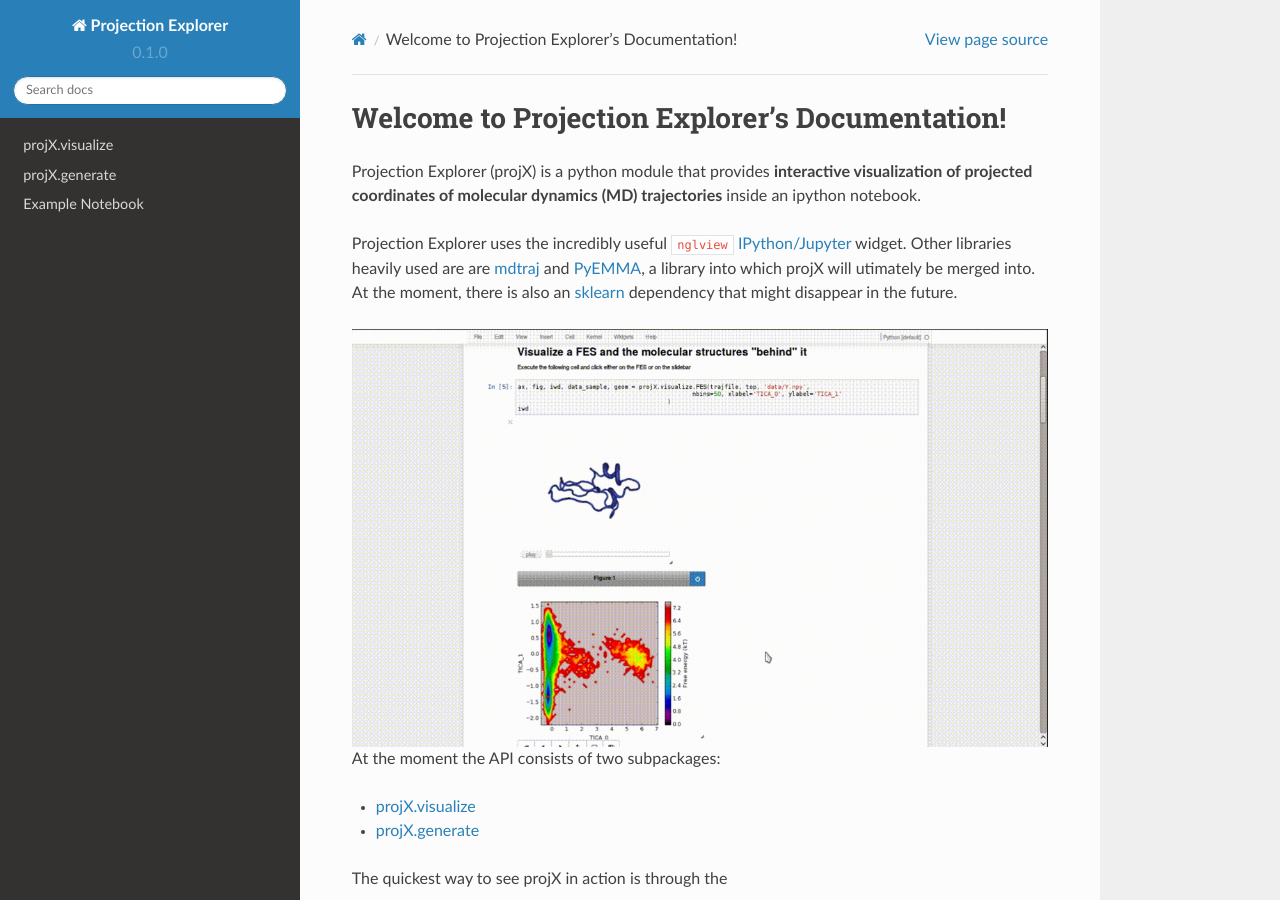
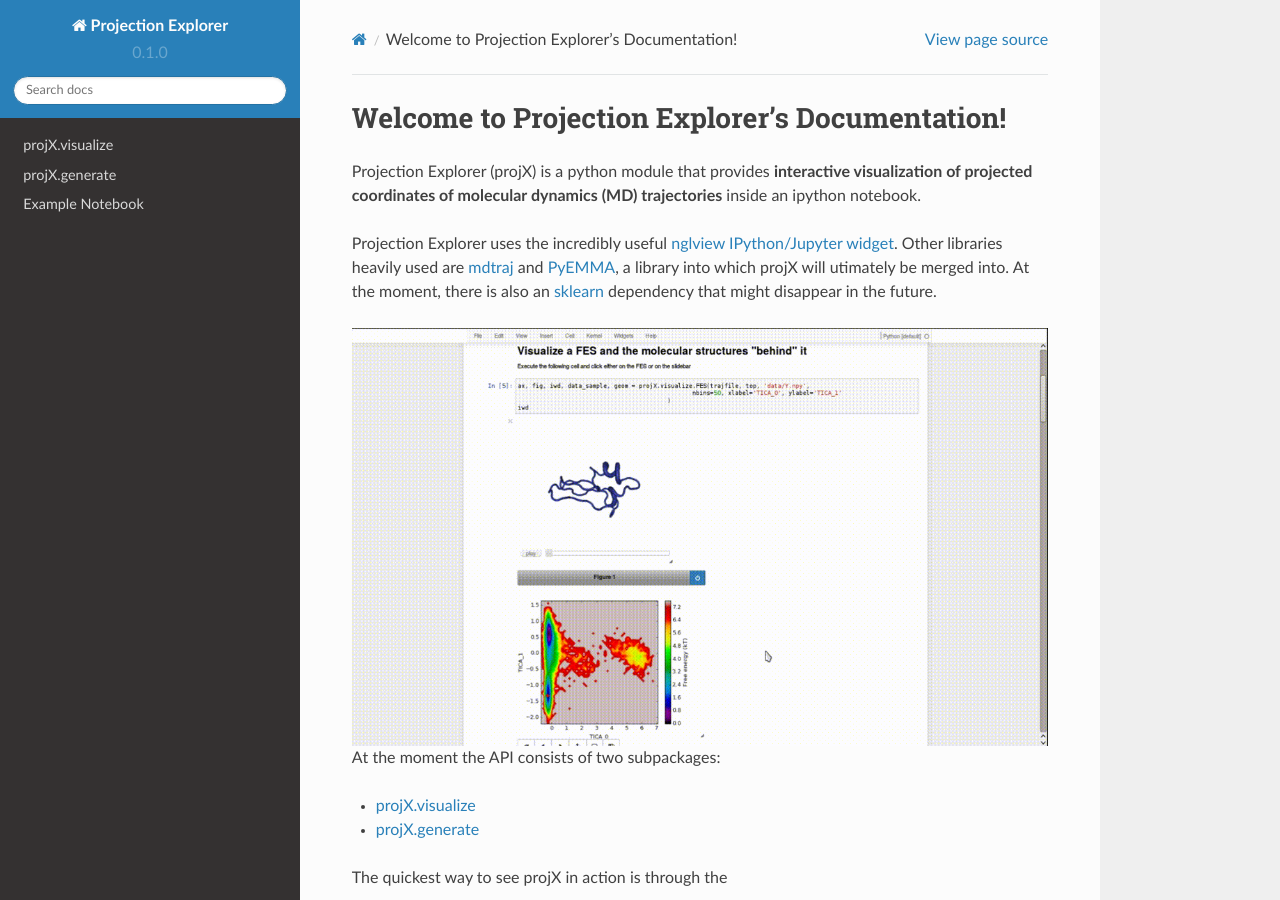
Before and after one commit to markovmodel/molPX, a Sphinx documentation site: the page built from doc/source/index.rst, in a window 1280 px wide and 900 px high. Built offline with Sphinx 7.4.7 and the Read the Docs theme 2.0.0, drawn with Linux system fonts in a browser that asks for light colours; pages that are not in the unit, such as notebooks, are missing from menus.

Commit message:
[docs] reflect new varible names and parameters

```diff
--- a/doc/source/index.rst
+++ b/doc/source/index.rst
@@ -8,8 +8,8 @@
 Projection Explorer (projX) is a python module that provides **interactive visualization of projected coordinates
 of molecular dynamics (MD) trajectories** inside an ipython notebook.
 
-Projection Explorer uses the incredibly useful  ``nglview`` `IPython/Jupyter <https://github.com/arose/nglview>`_ widget.
-Other libraries heavily used are are `mdtraj <http://mdtraj.org/>`_ and `PyEMMA <http://www.emma-project.org/latest/>`_, a library into which projX will utimately be merged into.
+Projection Explorer uses the incredibly useful  `nglview IPython/Jupyter widget <https://github.com/arose/nglview>`_.
+Other libraries heavily used are  `mdtraj <http://mdtraj.org/>`_ and `PyEMMA <http://www.emma-project.org/latest/>`_, a library into which projX will utimately be merged into.
 At the moment, there is also an `sklearn <http://scikit-learn.org/stable/index.html>`_  dependency that might disappear in the future.
 
 .. image:: ../images/output.gif
--- a/doc/source/index_visualize.rst
+++ b/doc/source/index_visualize.rst
@@ -6,7 +6,7 @@
 projX.visualize
 ===============
 
-The core functionality is to interactively link two figures inside an ipython notebook, so that action in one of them (e.g.a click of the mouse or a slide of a slidebar) will trigger an event in the other one (e.g. a frame update or point moved) in the other one and vice versa. Usually, these two representations are:
+The core functionality is to link two interative figures, *fig1* and *fig2*, inside an ipython notebook, so that action *fig1* (e.g.a click of the mouse or a slide of a slidebar) will trigger an event in *fig2* (e.g. a frame update or point moved) and vice versa. Usually, these two figures contain representations from:
 
 * **molecules**:  a widget showing the molecular structure that a particular value of X1,X2 is associated with and
 * **projections**: a matplotlib figure showing the projected coordinate(s) (X1, X2), either as a histogram (or a free energy surface) or a trajectory view (X1(t) vs. t)
```
